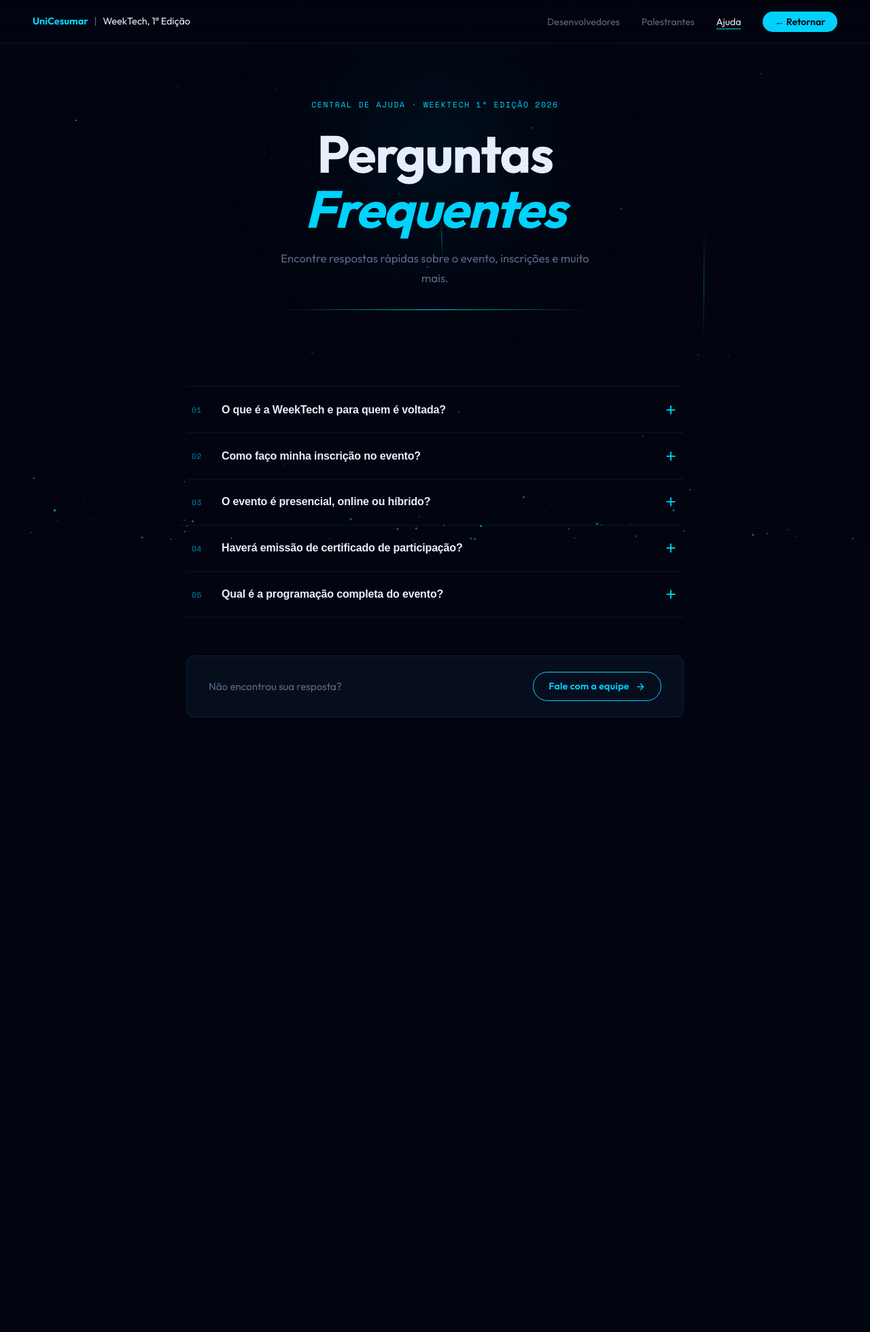
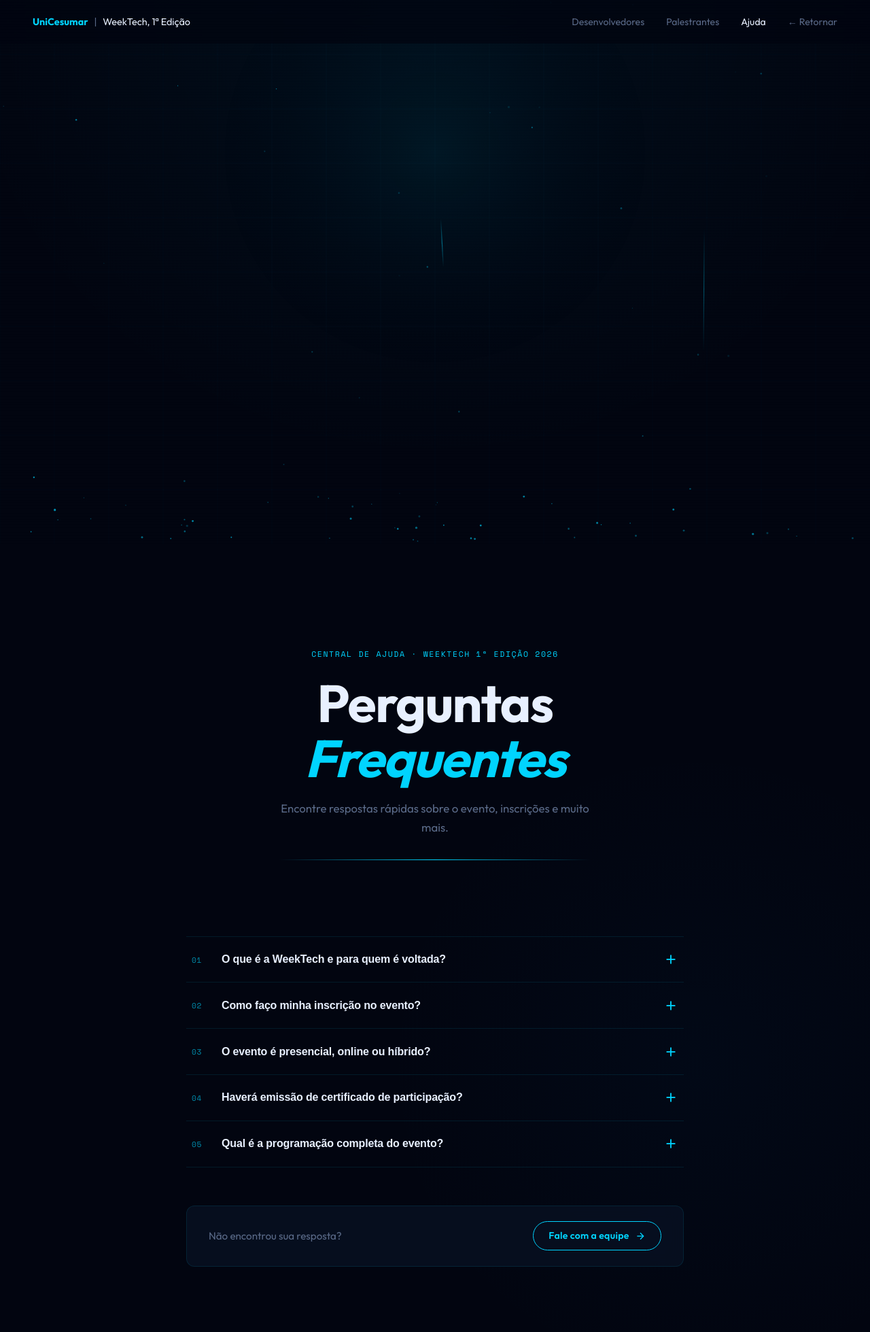
Before and after one commit to Jslus12/Techweek, a Flask app: page /ajuda in a window 1280 px wide. Shown: the whole page at 68% size. Before the commit the page ends 1055 px from the top, so only its background shows below. Run offline with Flask 3, Linux system fonts and the light colour scheme.

Commit message:
Ajustando arquivo CSS

```diff
--- a/techweek-frontend/static/ajuda.css
+++ b/techweek-frontend/static/ajuda.css
@@ -29,28 +29,14 @@ body {
     line-height: 1.7;
     min-height: 100vh;
     overflow-x: hidden;
+
+    /* Gradiente radial sutil no lugar do canvas */
+    background-image:
+        radial-gradient(ellipse 80% 50% at 50% 0%, rgba(0, 212, 255, 0.05) 0%, transparent 70%),
+        radial-gradient(ellipse 60% 40% at 80% 80%, rgba(0, 100, 180, 0.04) 0%, transparent 60%);
 }
 
-/* ── CANVAS ── */
-#bg-canvas {
-    position: fixed;
-    inset: 0;
-    z-index: 0;
-    pointer-events: none;
-}
 
-/* ── CURSOR GLOW ── */
-.cursor-glow {
-    position: fixed;
-    width: 320px;
-    height: 320px;
-    border-radius: 50%;
-    background: radial-gradient(circle, rgba(0,212,255,0.07) 0%, transparent 70%);
-    pointer-events: none;
-    z-index: 1;
-    transform: translate(-50%, -50%);
-    transition: opacity 0.3s;
-}
 
 /* ── NAVBAR ── */
 .navbar {
@@ -64,7 +50,6 @@ body {
     height: 64px;
     background: rgba(2, 5, 16, 0.7);
     backdrop-filter: blur(20px);
-    border-bottom: 1px solid var(--border);
     transform: translateY(-100%);
     transition: transform 0.55s var(--ease-out);
 }
@@ -97,37 +82,11 @@ body {
     position: relative;
 }
 
-.nav-links a::after {
-    content: '';
-    position: absolute;
-    bottom: -2px; left: 0;
-    width: 0; height: 1px;
-    background: var(--cyan);
-    transition: width 0.25s;
-}
 
-.nav-links a:hover::after,
-.nav-links a.active::after { width: 100%; }
 
 .nav-links a:hover,
 .nav-links a.active { color: var(--white); }
 
-.nav-links .nav-cta {
-    color: var(--bg);
-    background: var(--cyan);
-    padding: 0.38rem 1.1rem;
-    border-radius: 999px;
-    font-weight: 600;
-    transition: box-shadow 0.2s, transform 0.2s;
-}
-
-.nav-links .nav-cta::after { display: none; }
-
-.nav-links .nav-cta:hover {
-    box-shadow: 0 0 18px rgba(0,212,255,0.5);
-    transform: translateY(-1px);
-    color: var(--bg);
-}
 
 /* ── HERO ── */
 .hero {
@@ -146,9 +105,8 @@ body {
     color: var(--cyan);
     text-transform: uppercase;
     margin-bottom: 1.4rem;
-    /* JS reveals */
     opacity: 0;
-    transform: translateY(20px);
+    transform: translateY(14px);
 }
 
 .hero-title {
@@ -158,48 +116,13 @@ body {
     letter-spacing: -0.02em;
     margin-bottom: 1.2rem;
     opacity: 0;
-    transform: translateY(24px);
+    transform: translateY(18px);
 }
 
+/* Em simples, sem glitch */
 .hero-title em {
     font-style: italic;
     color: var(--cyan);
-    position: relative;
-}
-
-/* glitch effect (JS toggles .glitching) */
-.hero-title em.glitching::before,
-.hero-title em.glitching::after {
-    content: attr(data-text);
-    position: absolute;
-    top: 0; left: 0;
-    color: var(--cyan);
-}
-
-.hero-title em.glitching::before {
-    animation: glitchA 0.3s steps(2) forwards;
-    clip-path: polygon(0 20%, 100% 20%, 100% 50%, 0 50%);
-    color: #ff00c8;
-    mix-blend-mode: screen;
-}
-
-.hero-title em.glitching::after {
-    animation: glitchB 0.3s steps(2) forwards;
-    clip-path: polygon(0 55%, 100% 55%, 100% 80%, 0 80%);
-    color: #00ffd5;
-    mix-blend-mode: screen;
-}
-
-@keyframes glitchA {
-    0%   { transform: translate(-3px, 1px); }
-    50%  { transform: translate(3px, -1px); }
-    100% { transform: translate(0); }
-}
-
-@keyframes glitchB {
-    0%   { transform: translate(3px, -2px); }
-    50%  { transform: translate(-3px, 2px); }
-    100% { transform: translate(0); }
 }
 
 .hero-sub {
@@ -208,7 +131,7 @@ body {
     max-width: 480px;
     margin: 0 auto 2rem;
     opacity: 0;
-    transform: translateY(20px);
+    transform: translateY(14px);
 }
 
 .hero-line {
@@ -232,7 +155,7 @@ body {
 .faq-item {
     border-bottom: 1px solid var(--border);
     opacity: 0;
-    transform: translateY(22px);
+    transform: translateY(16px);
     overflow: hidden;
 }
 
@@ -255,7 +178,6 @@ body {
 
 .faq-trigger:hover { padding-left: 0.8rem; }
 
-/* ripple layer */
 .faq-trigger::before {
     content: '';
     position: absolute;
@@ -320,9 +242,9 @@ body {
     padding: 0 0.5rem 1.5rem 3rem;
     border-left: 2px solid var(--cyan-20);
     margin-left: 0.5rem;
-    transform: translateX(-8px);
+    transform: translateX(-6px);
     opacity: 0;
-    transition: transform 0.35s var(--ease-out) 0.1s, opacity 0.35s ease 0.1s;
+    transition: transform 0.3s var(--ease-out) 0.08s, opacity 0.3s ease 0.08s;
 }
 
 .faq-body.open .faq-answer p {
@@ -344,7 +266,7 @@ body {
     background: var(--card);
     backdrop-filter: blur(10px);
     opacity: 0;
-    transform: translateY(20px);
+    transform: translateY(16px);
     transition: border-color 0.3s;
 }
 
@@ -374,7 +296,7 @@ body {
     box-shadow: 0 0 20px rgba(0,212,255,0.35);
 }
 
-/* ── SCAN LINE OVERLAY ── */
+/* ── SCAN LINE OVERLAY (sutil) ── */
 body::after {
     content: '';
     position: fixed;
@@ -384,8 +306,8 @@ body::after {
         to bottom,
         transparent 0px,
         transparent 3px,
-        rgba(0,0,0,0.03) 3px,
-        rgba(0,0,0,0.03) 4px
+        rgba(0,0,0,0.02) 3px,
+        rgba(0,0,0,0.02) 4px
     );
     pointer-events: none;
 }
@@ -400,68 +322,39 @@ body::after {
     .faq-answer p { padding-left: 1rem; }
 }
 
-/* ───────────────────────────── */
-/* BOTÃO RETORNAR */
-/* ───────────────────────────── */
-
+/* ── BOTÃO RETORNAR ── */
 .btn-retornar {
     position: fixed;
-
     top: 90px;
     left: 40px;
-
     z-index: 120;
-
     display: inline-flex;
     align-items: center;
     gap: 8px;
-
     padding: 12px 22px;
-
     background: rgba(0, 212, 255, 0.08);
-
     border: 1px solid rgba(0, 212, 255, 0.25);
-
     border-radius: 999px;
-
     color: var(--cyan);
-
     text-decoration: none;
-
     font-size: 0.9rem;
     font-weight: 600;
-
     backdrop-filter: blur(10px);
-
-    transition:
-        transform 0.25s ease,
-        box-shadow 0.25s ease,
-        background 0.25s ease;
+    transition: transform 0.25s ease, box-shadow 0.25s ease, background 0.25s ease;
 }
 
 .btn-retornar:hover {
     transform: translateY(-3px);
-
     background: rgba(0, 212, 255, 0.15);
-
-    box-shadow:
-        0 0 15px rgba(0,212,255,0.25),
-        0 0 30px rgba(0,212,255,0.12);
-
+    box-shadow: 0 0 15px rgba(0,212,255,0.25), 0 0 30px rgba(0,212,255,0.12);
     color: #ffffff;
 }
 
-/* RESPONSIVO */
-
 @media (max-width: 640px) {
-
     .btn-retornar {
         top: 78px;
         left: 16px;
-
         padding: 10px 18px;
-
         font-size: 0.8rem;
     }
-
 }
```
